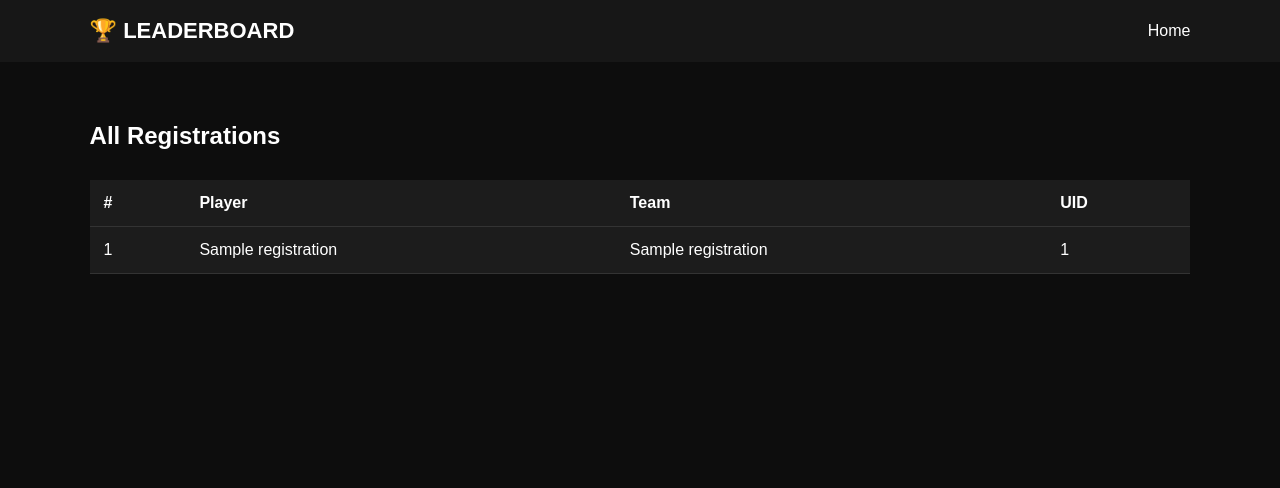
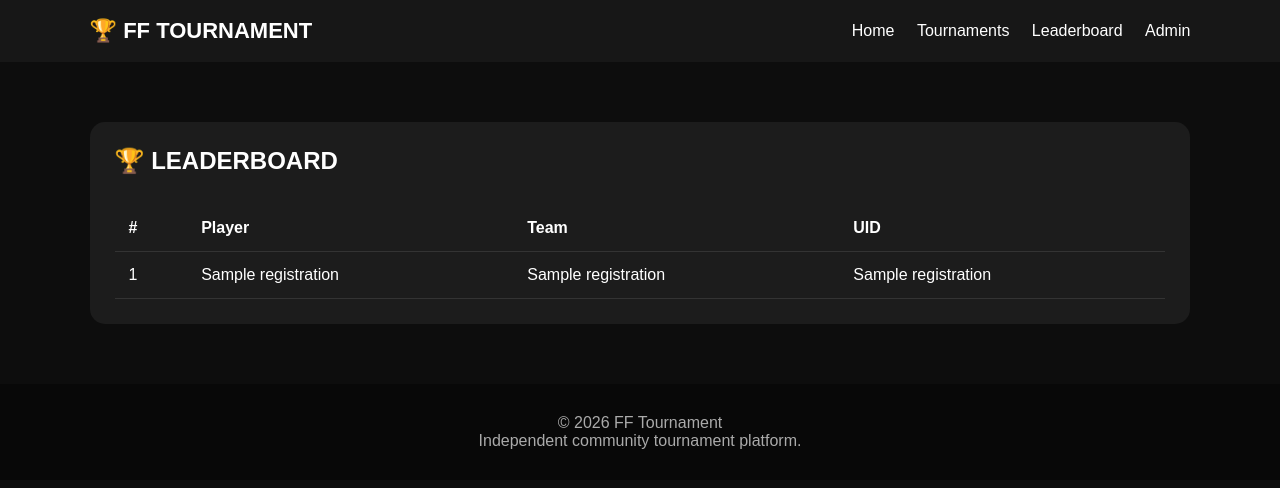
Before and after one commit to workload139-creator/Freefire-touranament, a Flask app: page /leaderboard in a window 1280 px wide. Shown: the top 488 px of the page. Run offline with Flask 3, Linux system fonts and the light colour scheme; a database or web service that is not in the repository returns one stand-in record (values such as "Sample title"); some libraries are stand-ins or nearby versions.

Commit message:
Update leaderboard.html

```diff
--- a/templates/leaderboard.html
+++ b/templates/leaderboard.html
@@ -2,98 +2,78 @@
 <html lang="en">
 
 <head>
+    <meta charset="UTF-8">
+    <meta name="viewport" content="width=device-width, initial-scale=1.0">
 
-    <meta charset="UTF-8">
-
-    <meta name="viewport"
-          content="width=device-width, initial-scale=1.0">
-
-    <title>Leaderboard</title>
+    <title>Leaderboard - FF Tournament</title>
 
     <link rel="stylesheet"
           href="{{ url_for('static', filename='style.css') }}">
-
 </head>
 
 <body>
 
 <header>
-
-    <div class="logo">
-        🏆 LEADERBOARD
-    </div>
+    <div class="logo">🏆 FF TOURNAMENT</div>
 
     <nav>
         <a href="/">Home</a>
+        <a href="/#tournaments">Tournaments</a>
+        <a href="/leaderboard">Leaderboard</a>
+        <a href="/admin">Admin</a>
     </nav>
-
 </header>
 
 
 <section class="section">
 
+    <div class="card">
+
+        <h1>🏆 LEADERBOARD</h1>
+
         {% if tournament %}
-
-    <h1>
-        {{ tournament["name"] }}
-    </h1>
-
-    {% else %}
-
-    <h1>
-        All Registrations
-    </h1>
-
+            <h2>🎮 {{ tournament[1] }}</h2>
         {% endif %}
-
 
         <div class="table-container">
 
             <table>
 
                 <thead>
-
                     <tr>
                         <th>#</th>
                         <th>Player</th>
                         <th>Team</th>
                         <th>UID</th>
                     </tr>
-
                 </thead>
 
                 <tbody>
 
-                {% for player in registrations %}
+                    {% for r in registrations %}
 
                     <tr>
+                        <td>{{ loop.index }}</td>
 
                         <td>
-                        {{ loop.index }}
+                            {{ r[2] }}
                         </td>
 
                         <td>
-                        {{ player["player_name"] }}
+                            {{ r[3] }}
                         </td>
 
                         <td>
-                        {{ player["team_name"] }}
+                            {{ r[4] }}
                         </td>
-
-                    <td>
-                        {{ player["uid"] }}
-                    </td>
-
                     </tr>
 
                     {% else %}
 
                     <tr>
-
                         <td colspan="4">
-                        No registrations yet.
+                            😔 No registrations yet
                         </td>
-
                     </tr>
 
                     {% endfor %}
@@ -104,13 +84,15 @@
 
         </div>
 
+    </div>
+
 </section>
 
 
-<script src="{{ url_for('static', filename='script.js') }}">
-</script>
-<link rel="stylesheet"
-      href="{{ url_for('static', filename='style.css') }}">
+<footer>
+    <p>© 2026 FF Tournament</p>
+    <p>Independent community tournament platform.</p>
+</footer>
+
 </body>
-
 </html>
```
Lines whose indentation alone changed are shown as unchanged.
